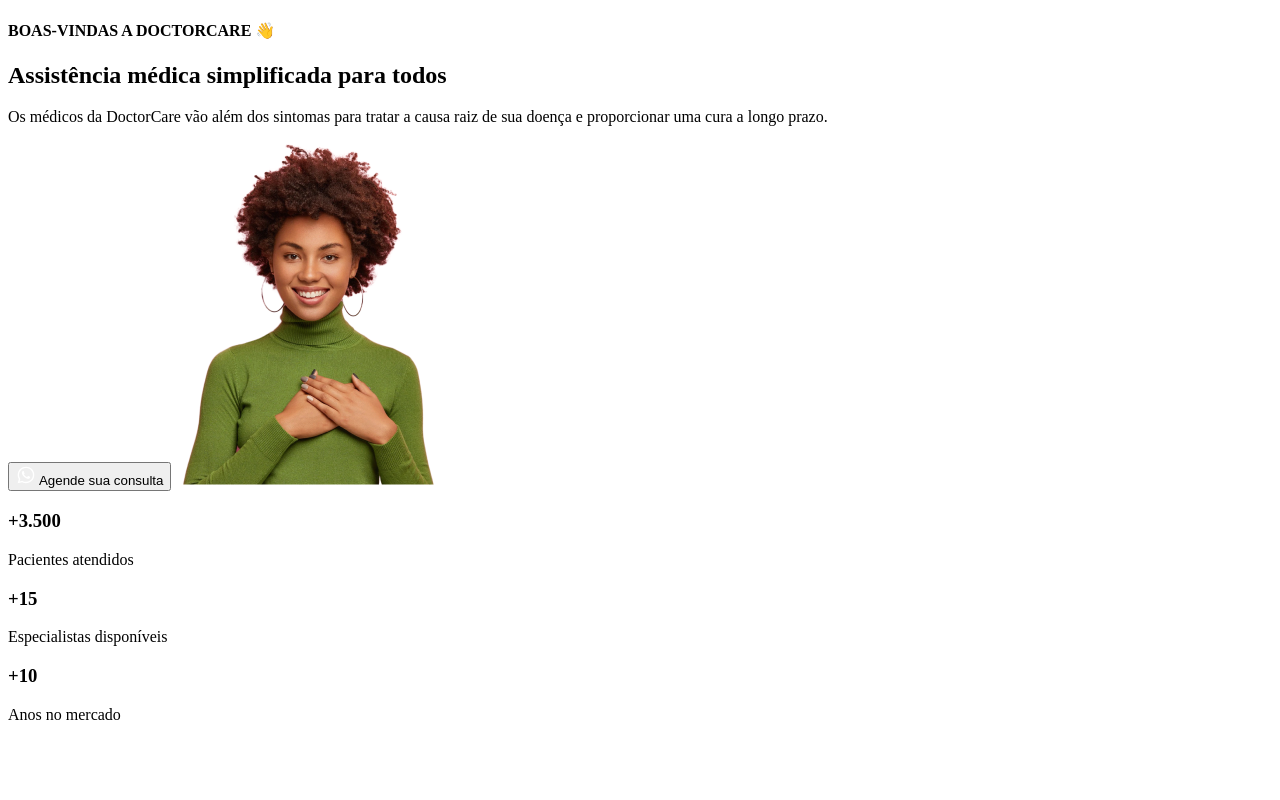
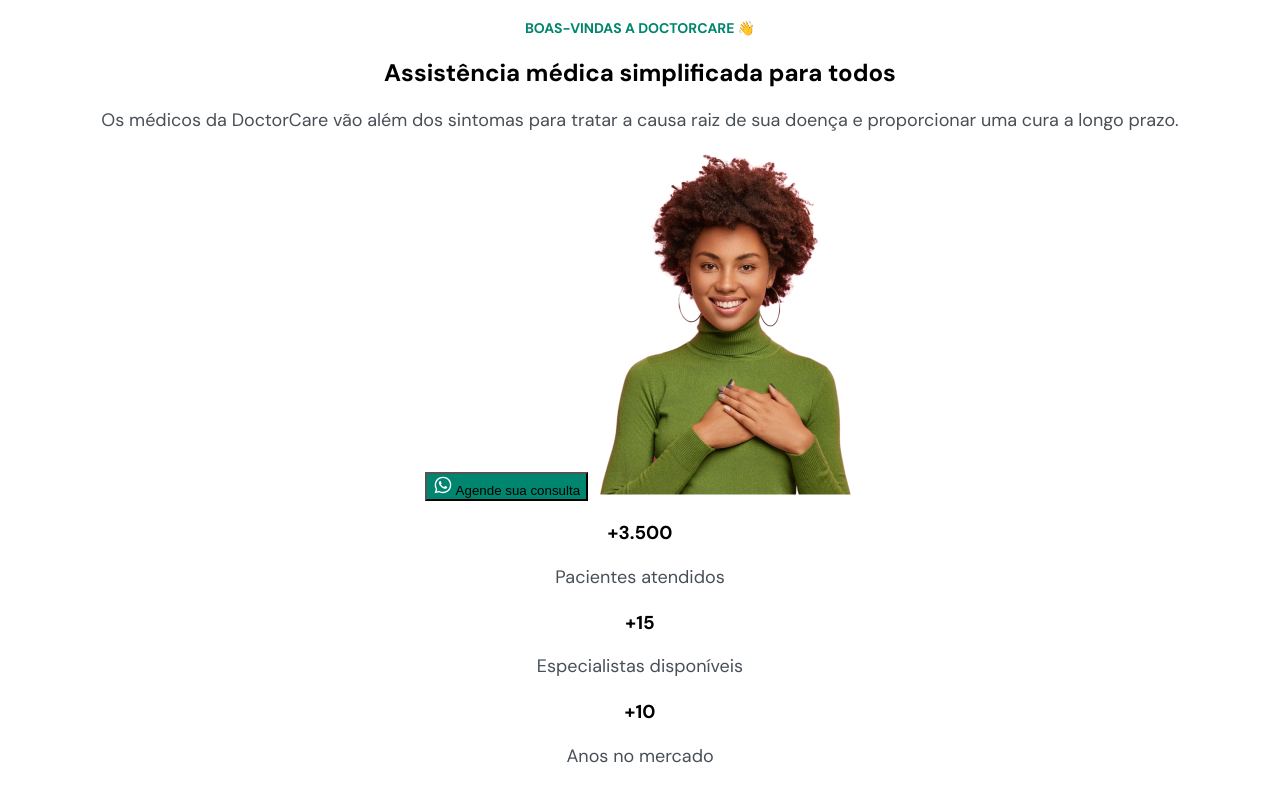
Before and after one commit to gerald0n/nlw-week.github.io, a plain HTML site: page index.html in a window 1280 px wide. Drawn offline with Linux system fonts and the light colour scheme.

Commit message:
adição de estilo

```diff
--- a/index.html
+++ b/index.html
@@ -4,7 +4,12 @@
         <meta charset="UTF-8" />
         <meta http-equiv="X-UA-Compatible" content="IE=edge" />
         <meta name="viewport" content="width=device-width, initial-scale=1.0" />
-        <title>Document</title>
+        <meta name="description" content="">
+        <title>DoctorCare</title>
+
+        <link rel="stylesheet" href="style.css"></link>
+
+
     </head>
     <body>
         <h4>BOAS-VINDAS A DOCTORCARE 👋</h4>
@@ -41,4 +46,20 @@
         <h3>+10</h3>
         <p>Anos no mercado</p>
     </body>
+
+    <!--
+        git
+
+        git init
+        git status
+        git add
+        git commit -m (m de mensagem)
+        git push origin HEAD ou git push apenas
+        git checkout -b nome-da-branch
+        git chekout nome-da-branch
+        git pull
+        git reset
+        git branch
+
+    -->
 </html>
--- /dev/null
+++ b/style.css
@@ -0,0 +1,48 @@
+@import url('https://fonts.googleapis.com/css2?family=DM+Sans:wght@400;700&display=swap');
+
+/**
+
+definições DISPLAY
+
+display: block -- a o elemento (caixa) ocupará toda a largura da página e não importa se há elementos antes ou depois.
+O próximo elemento será jogado para BAIXO, havendo uma quebra de linha.
+(h's, p's - block por padrão)
+
+display: inline -- o elemento (caixa) ocupará apenas seu próprio tamanho e será posicionado em linha.
+**/
+
+:root {
+    font-size: 62.5%;
+    --primary-color: hsl(170, 100%, 26%);
+    --headline: hsl(210, 11%, 15%);
+    --paragraph: hsl(210, 9%, 31%);
+}
+
+body {
+    font-family: 'DM Sans';
+    font-size: 1.6rem;
+
+    text-align: center;
+}
+
+h4 {
+    font-size: 1.4rem;
+    color: var(--primary-color);
+}
+
+h1 {
+    font-size: 3.4rem;
+    color: var(--headline);
+    line-height: 130%;
+}
+
+p {
+    font-size: 1.8rem;
+    line-height: 150%;
+    font-weight: 400;
+    color: var(--paragraph);
+}
+
+button {
+    background: var(--primary-color);
+}
```
